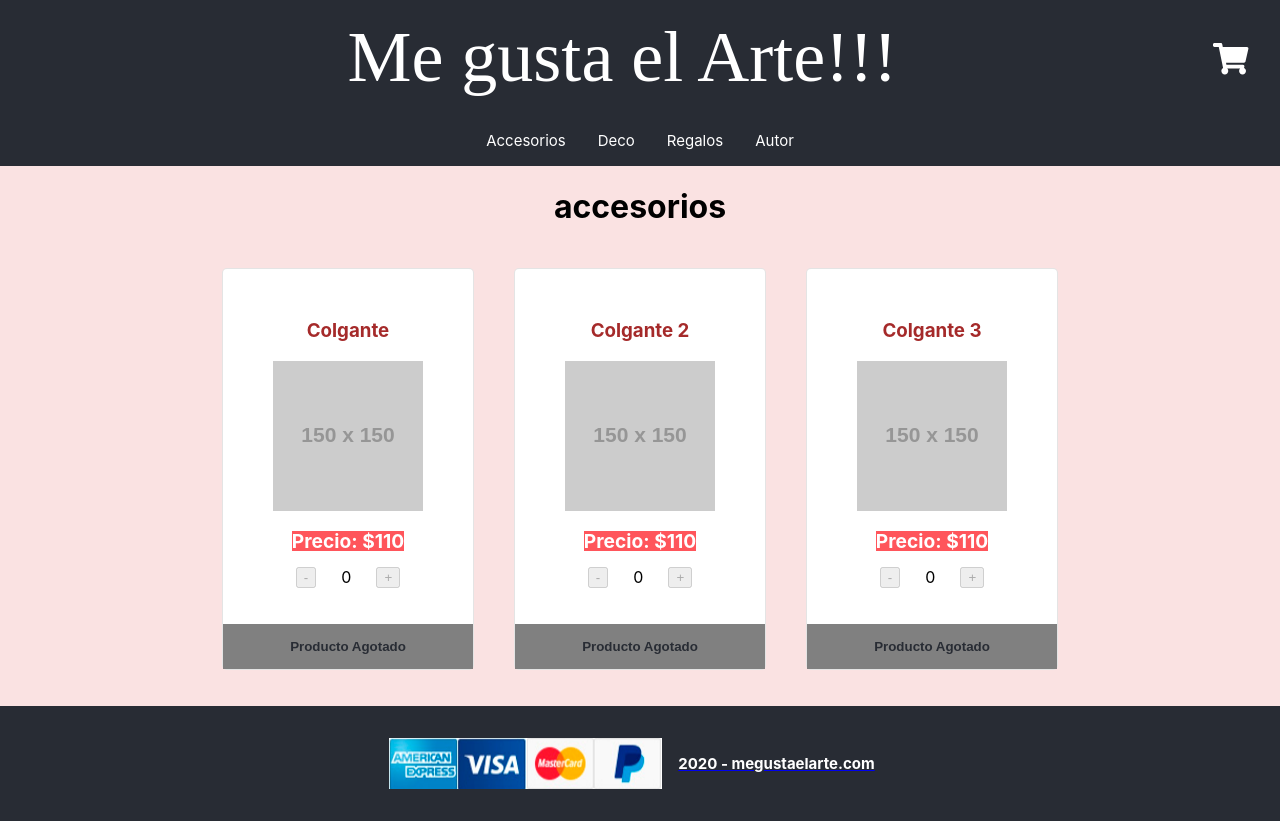
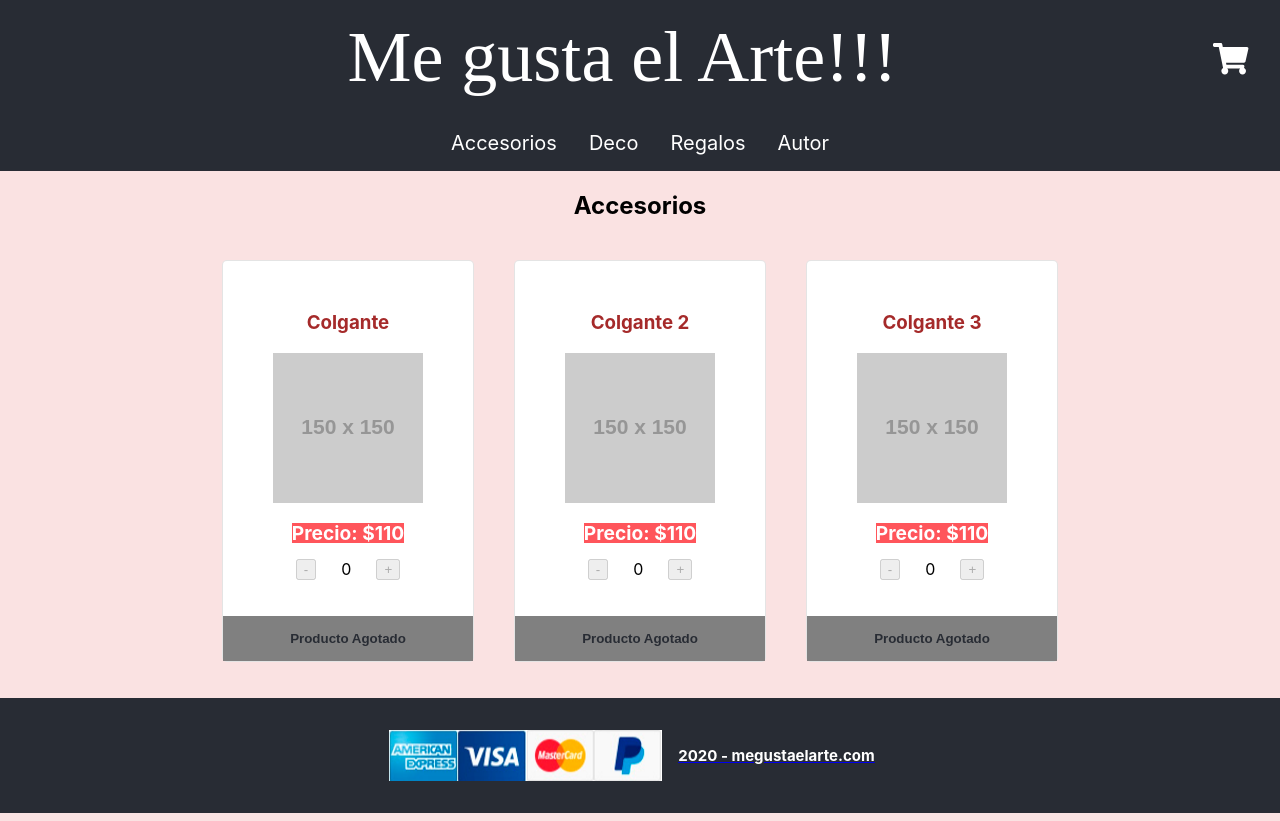
Before and after one commit to dharmachita/proyecto-react-coder, a React (Create React App) app: page /categoria/accesorios in a window 1280 px wide. Built offline with nearby package versions, Linux system fonts and the light colour scheme; a web font is replaced by a local one.

Commit message:
Mejoras en los filtros por categoría
Se agrega useState isLoading

```diff
--- a/src/App.css
+++ b/src/App.css
@@ -48,7 +48,7 @@ ul#catnav li {
   text-align: center;
   text-decoration: none;
   margin: 1rem;
-  font-size:15px;
+  font-size:20px;
 
 }
 
@@ -137,3 +137,9 @@ main{
   margin-right:10%;
   display:"inline"
 }
+
+.shadow:hover{
+  text-shadow: 1px 1px rgb(228, 76, 76), 2px 2px #0dc7c1, 3px 3px rgb(99, 204, 13), 4px 4px #63ce0c;
+  transform: scale(1.3);
+  transition: all 0.5s ease 0.1s
+}
--- a/src/components/CategoriesNavList.jsx
+++ b/src/components/CategoriesNavList.jsx
@@ -13,7 +13,7 @@ export default function CatNavList(){
                 >
                     <NavLink
                     to={`/categoria/${categoria.cat}`}
-                    className="text-link"
+                    className="text-link shadow"
                     >
                         {categoria.titulo}
                     </NavLink>
--- a/src/components/containers/ItemListContainer.jsx
+++ b/src/components/containers/ItemListContainer.jsx
@@ -4,15 +4,18 @@ import {useState,useEffect} from 'react';
 import Item from '../Item';
 import Error from '../Error';
 import {useParams} from 'react-router-dom';
+import categorias from '../../utils/categories.json';
 
 export default function ItemListContainer(){
 
     const {catid} = useParams();
     const [productos,setProductos] = useState([]);
+    const [isLoading,setLoading] = useState(true);
     const [error,setError] = useState();
 
     //Filtrar por categoria
     const isCategory = catid?api.filter(prods=>prods.categoria===catid):api;
+    const catName=catid&&categorias.find(cat=>cat.cat===catid);
 
     //Emulación de búsqueda de datos en API
     const buscarEnApi = new Promise((resolve,reject)=>{
@@ -23,9 +26,11 @@ export default function ItemListContainer(){
 
     //useEffect para ejecutar la llamada cuando se monta el componente
     useEffect(()=>{
+        setLoading(true);
         buscarEnApi
         .then(result=>{
             setProductos(result);
+            setLoading(false);
         })
         .catch((err)=>{
             console.error(err);
@@ -34,17 +39,16 @@ export default function ItemListContainer(){
         //eslint-disable-next-line react-hooks/exhaustive-deps
     },[catid])
 
-
     return(
 
             <>
-                <h1>{catid?catid:`Productos Destacados`}</h1>
+                <h2>{catid?catName.titulo:`Productos Destacados`}</h2>
                 <div className="itemList">
                     {error?
                 	    <Error
                             mensaje={error}
 						/>:
-                        productos.length?
+                        !isLoading?
                         productos.map(producto=>
 							<Item
 								key={producto.id}
--- a/src/globals/Navbar.jsx
+++ b/src/globals/Navbar.jsx
@@ -10,7 +10,7 @@ export default function Nabvar(){
 
 		<div className="navcont App-header">
 			<p></p>
-			<Link className="text-link" to={"/"}><h1 className="logo">Me gusta el Arte!!!</h1></Link>
+			<Link className="text-link shadow" to={"/"}><h1 className="logo">Me gusta el Arte!!!</h1></Link>
 			<ShoppCart />
 			{cantidad>0&& <span className="span-cart">{cantidad}</span>}
             <Categories />
```
Also changed, not shown: 1 other file (tests, documents, lock files or other folders).
